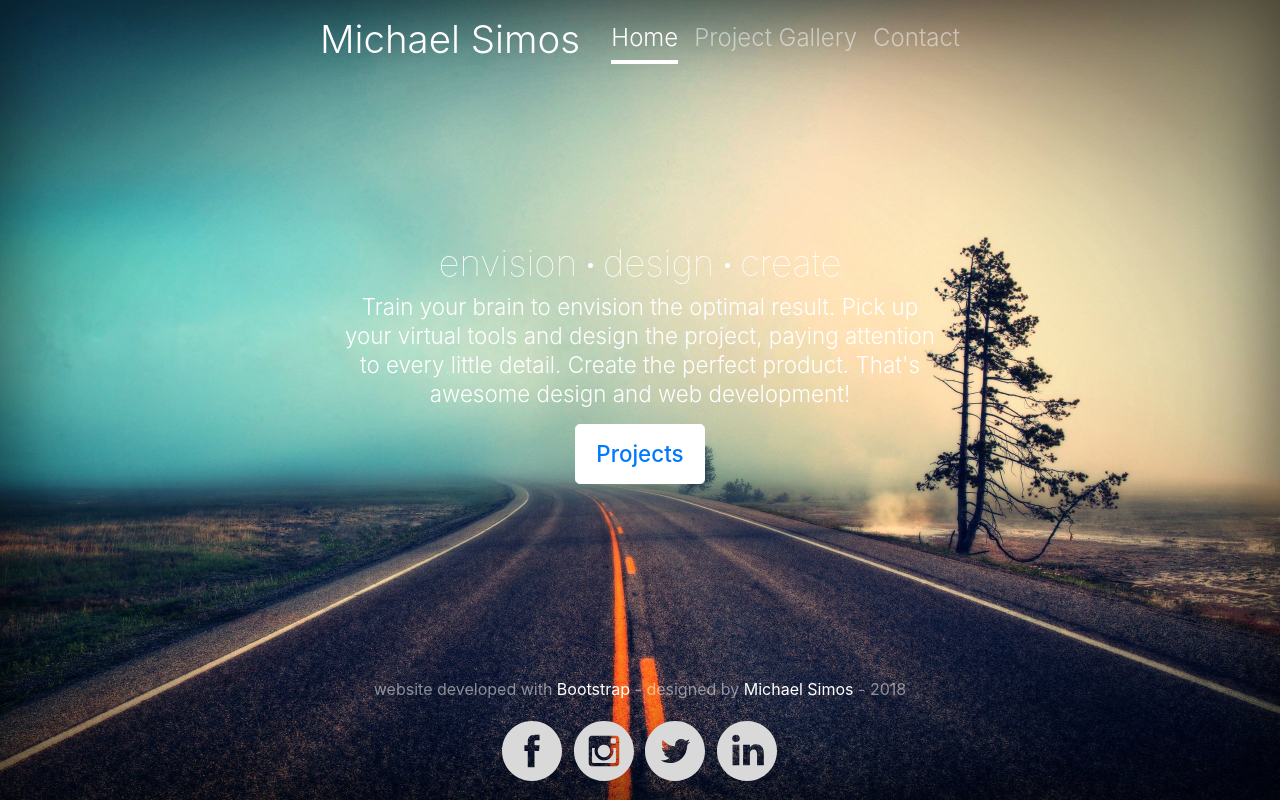
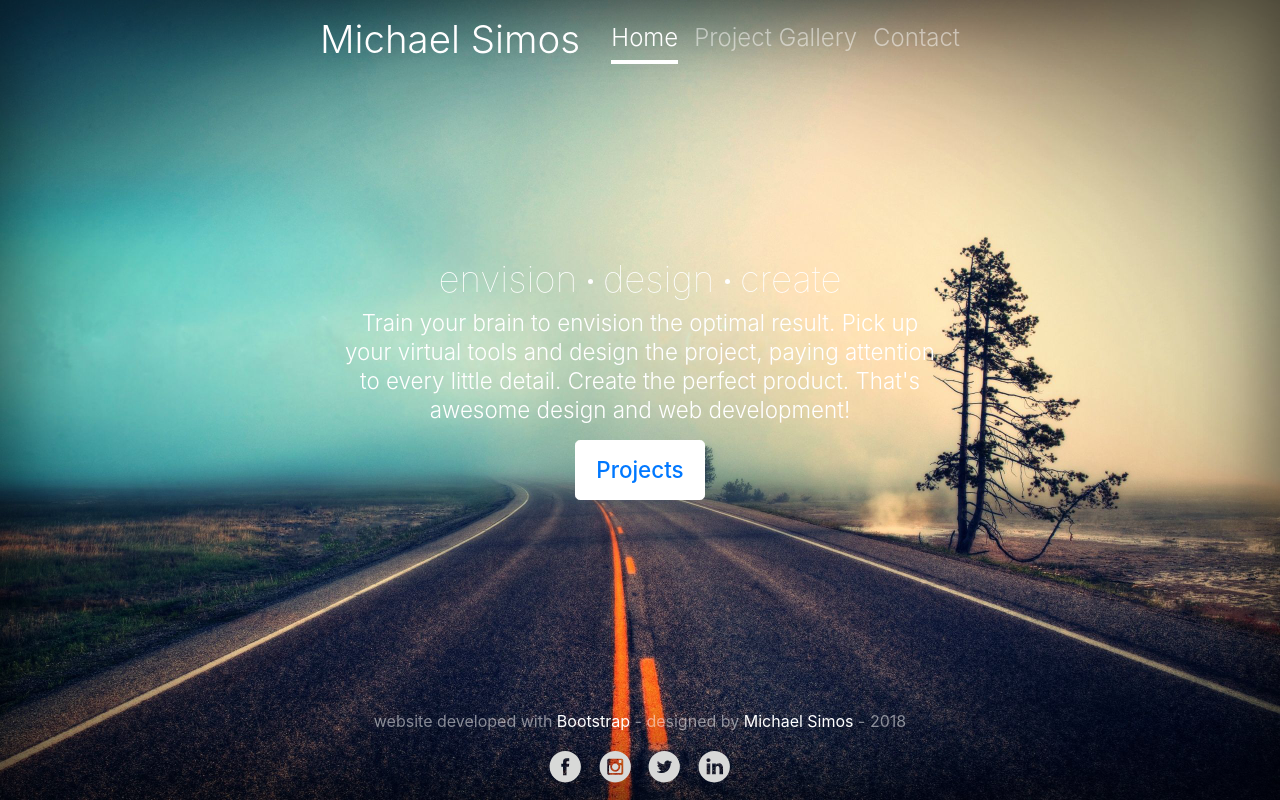
Before and after one commit to MhlsDev/MhlsDev.github.io, a plain HTML site: page index.html in a window 1280 px wide. Drawn offline with nearby package versions, Linux system fonts and the light colour scheme.

Commit message:
Update main.css

```diff
--- a/css/main.css
+++ b/css/main.css
@@ -125,3 +125,10 @@ h1 {
 .mastfoot {
   color: rgba(255, 255, 255, .5);
 }
+.social img {
+  height: 35px;
+  padding: 0 5px;
+}
+.social img:hover {
+  color: black;
+}
```
